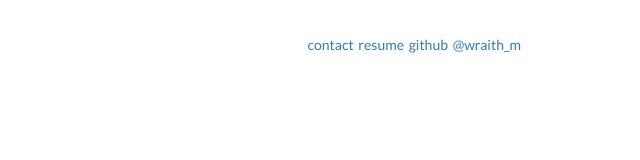
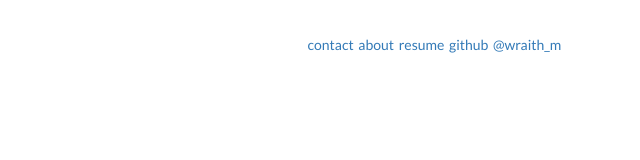
Before and after one commit to chicagohaskell/chicagohaskell.com-hakyll, a plain HTML site: page templates/default.html in a window 1280 px wide. Shown: the full height of the page, 640-1280 px from the left. Drawn offline with nearby package versions, Linux system fonts and the light colour scheme; files that its build step writes are made by us from their sources.

Commit message:
Whatever, first commit stuff.

```diff
--- a/templates/default.html
+++ b/templates/default.html
@@ -31,7 +31,7 @@
         <div class="col-md-3">
           <h3>
             <a href="/contact.html">contact</a>
-            <!-- TODO Resume -->
+            <a href="/about.html">about</a>
             <a href="/resume.html">resume</a>
             <a href="https://www.github.com/WraithM" target="_blank">github</a>
             <a href="https://www.twitter.com/wraith_m" target="_blank">@wraith_m</a>
```
Also changed, not shown: 1 other file.
